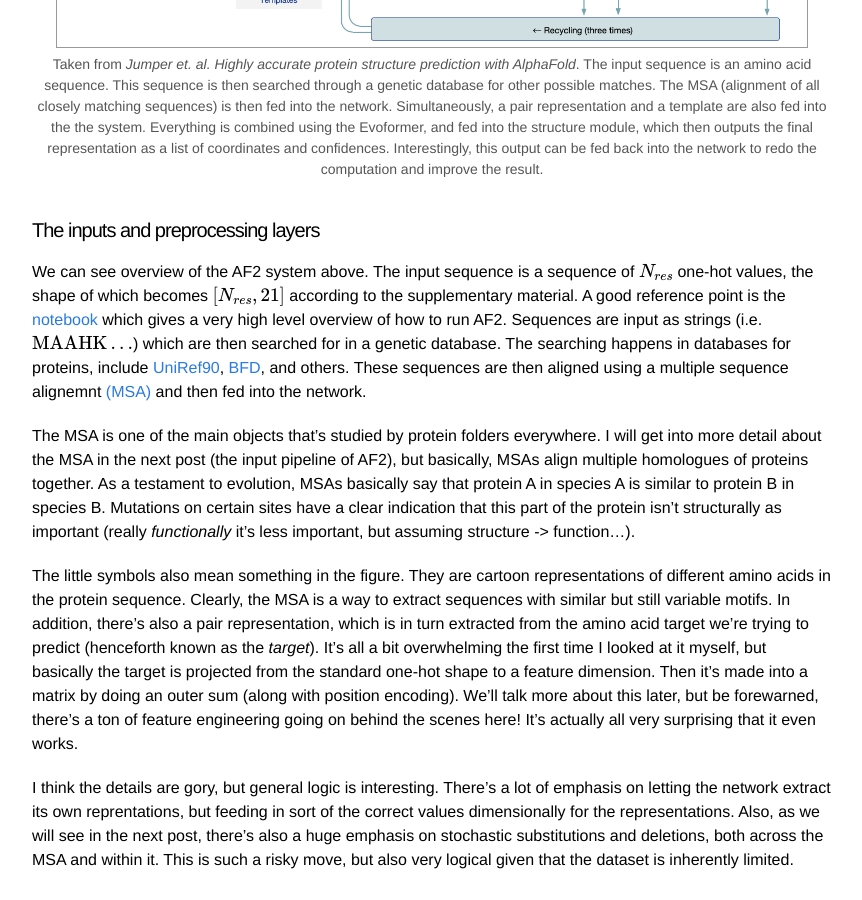
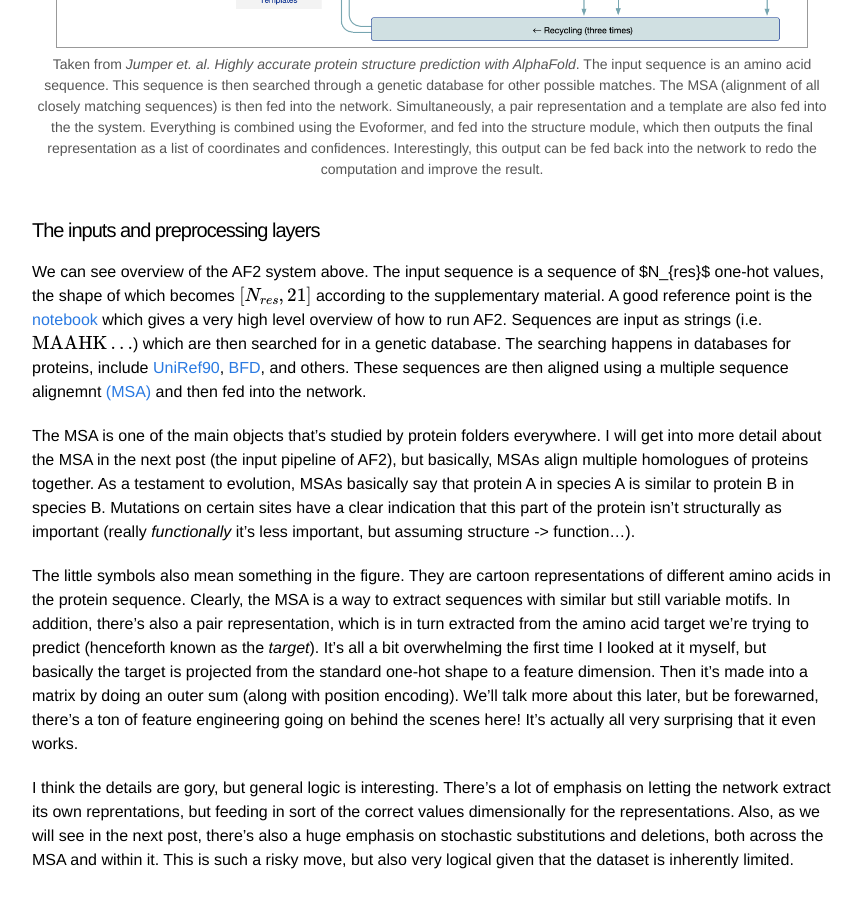
Before and after one commit to mohashei/mohashei.github.io, a Jekyll site: the page built from _posts/2021-12-23-alphafold-2-overview.markdown, in a window 1280 px wide and 900 px high, scrolled down 563 px. Shown: the whole window, without its empty margins (208-1070 px from the left). Built offline with Jekyll 4.4.1, drawn with Linux system fonts in a browser that asks for light colours; formulas are drawn with MathJax 3.

Commit message:
Trying dollarsign delimiters for math

```diff
--- a/_posts/2021-12-23-alphafold-2-overview.markdown
+++ b/_posts/2021-12-23-alphafold-2-overview.markdown
@@ -22,7 +22,7 @@ Any complex ML pipeline needs both global and local understanding to really get
 
 <h4>The inputs and preprocessing layers</h4>
 
-We can see overview of the AF2 system above. The input sequence is a sequence of \\(N_{res}\\) one-hot values, the shape of which becomes \\([N_{res}, 21]\\) according to the supplementary material. A good reference point is the [notebook](https://colab.research.google.com/github/deepmind/alphafold/blob/main/notebooks/AlphaFold.ipynb) which gives a very high level overview of how to run AF2. Sequences are input as strings (i.e. \\(\text{MAAHK}\ldots\\)) which are then searched for in a genetic database. The searching happens in databases for proteins, include [UniRef90](https://www.uniprot.org/help/uniref), [BFD](https://bfd.mmseqs.com/), and others. These sequences are then aligned using a multiple sequence alignemnt [(MSA)](https://en.wikipedia.org/wiki/Multiple_sequence_alignment) and then fed into the network.
+We can see overview of the AF2 system above. The input sequence is a sequence of $N_{res}$ one-hot values, the shape of which becomes \\([N_{res}, 21]\\) according to the supplementary material. A good reference point is the [notebook](https://colab.research.google.com/github/deepmind/alphafold/blob/main/notebooks/AlphaFold.ipynb) which gives a very high level overview of how to run AF2. Sequences are input as strings (i.e. \\(\text{MAAHK}\ldots\\)) which are then searched for in a genetic database. The searching happens in databases for proteins, include [UniRef90](https://www.uniprot.org/help/uniref), [BFD](https://bfd.mmseqs.com/), and others. These sequences are then aligned using a multiple sequence alignemnt [(MSA)](https://en.wikipedia.org/wiki/Multiple_sequence_alignment) and then fed into the network.
 
 The MSA is one of the main objects that's studied by protein folders everywhere. I will get into more detail about the MSA in the next post (the input pipeline of AF2), but basically, MSAs align multiple homologues of proteins together. As a testament to evolution, MSAs basically say that protein A in species A is similar to protein B in species B. Mutations on certain sites have a clear indication that this part of the protein isn't structurally as important (really _functionally_ it's less important, but assuming structure -> function...).
 
@@ -58,7 +58,7 @@ The most novel piece of the Evoformer (from the architecture perspective) is the
 </div>
 </div>
 
-The structure module (SM) is the most geometric and probably the most hand-designed part of the AlphaFold 2 system. The Evoformer spits out a pairwise output \\(\mathbf{z}_{ij}\\) as well as the MSA representation \\(\mathbf{m}_{si}\\). Here \\(ij\\) stand for residue indices and \\(s\\) stands for the sequence alignment index. The input to the SM is the first row of \\(\mathbf{m}_{1i}\\) (they use \\(1\\)-based indexing in the supplementary material) and \\(\mathbf{z}_{ij}\\). The SM takes the two inputs and produces a couple of predictions, each of which is used as a loss or for further refinement.
+The structure module (SM) is the most geometric and probably the most hand-designed part of the AlphaFold 2 system. The Evoformer spits out a pairwise output \\(\mathbf{z}_{ij}\\) as well as the MSA representation \\(\mathbf{m}_{si}\\). Here \\(i,j\\) stand for residue indices and \\(s\\) stands for the sequence alignment index. The input to the SM is the first row of \\(\mathbf{m}_{1i}\\) (they use \\(1\\)-based indexing in the supplementary material) and \\(\mathbf{z}_{ij}\\). The SM takes the two inputs and produces a couple of predictions, each of which is used as a loss or for further refinement.
 
 The representation of a protein that AF2 actually uses is somewhat complex. It's a mix-and-match of various representations we discussed before. Each residue defines a local reference frame, which we will represent as \\(T_i\\), where \\(i\\) runs over all residues. Here the reference frame we're referring to is defined by the plane of the residue, where the plane is composed of the same set of \\(\text{N}\text{C}^\alpha\text{C}\\) backbone atoms. The reference frame \\(T_i\\) can be parameterized by \\(T_i = (\mathbf{R}_i, \mathbf{t}_i)\\), where \\(\mathbf{R}_i\\) is the rotation from the local to a standard global frame, and \\(\mathbf{t_i}\\) is the translation from the local to global frame. So any vector \\(x_{local} \in \mathbb{R}^3\\) can be transformed to \\(x_{global} = \mathbf{R}_i\mathbf{x}_{local} + \mathbf{t}_i\\). This is known as a _residue gas_, a schematic of which is shown below.
 
```
